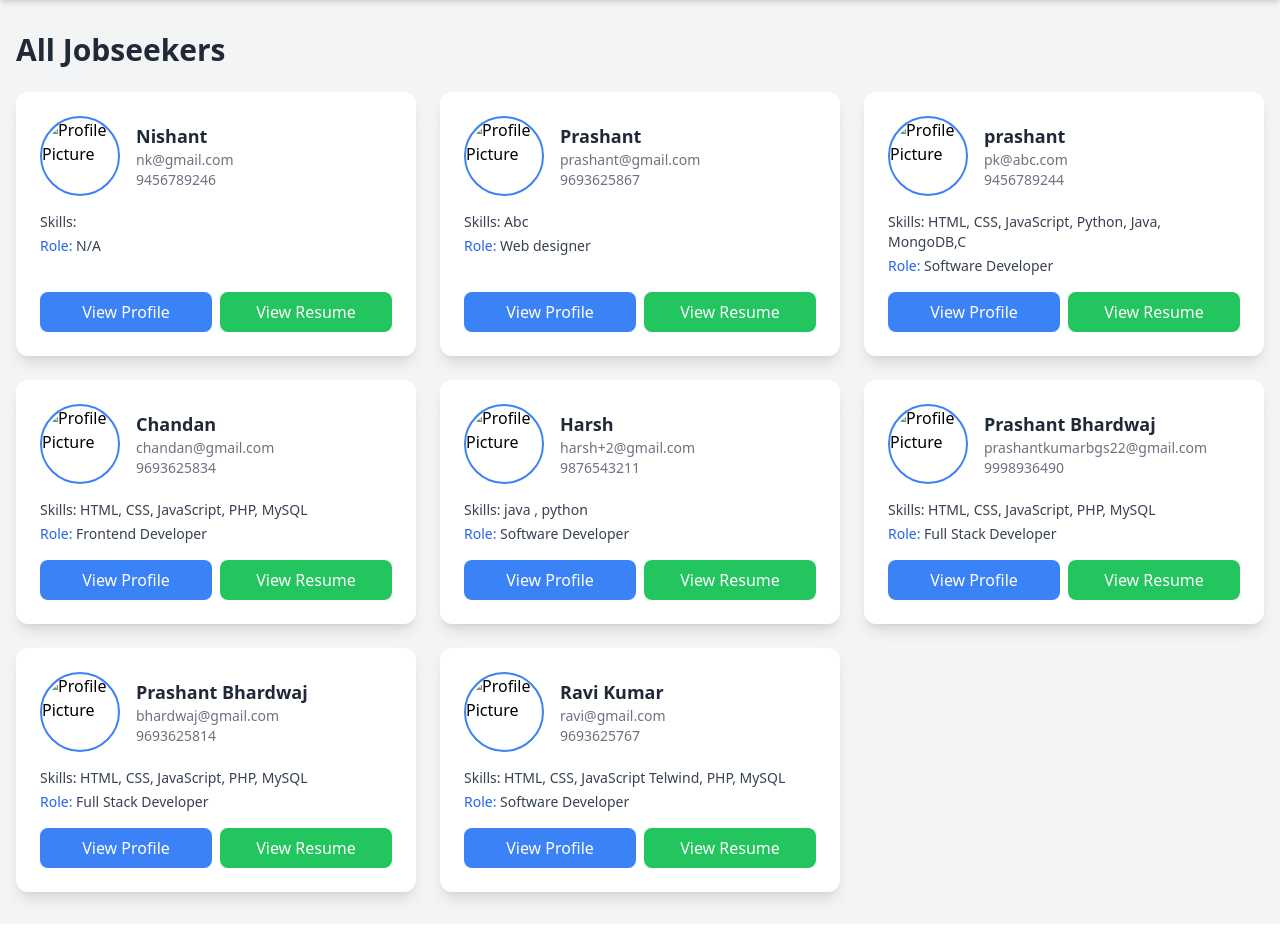
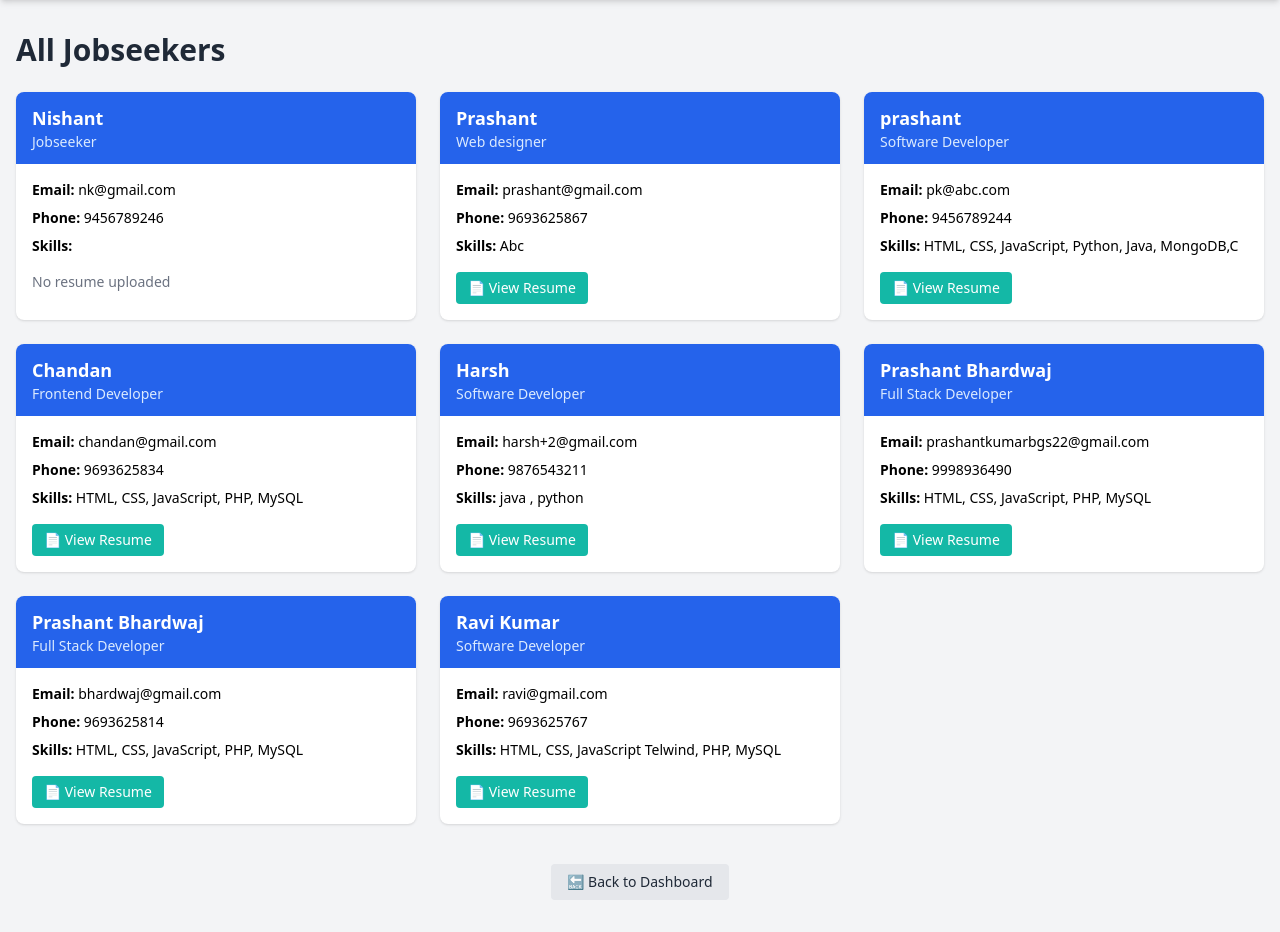
Before and after one commit to PrashantKumar249/Job_portal_project, a PHP site: page /jobseekers.php in a window 1280 px wide. Shown: the part 160-1092 px from the top of the page. Run offline with PHP 8.4, Linux system fonts and the light colour scheme; a user stored in the database is signed in; data comes from the database, SQL or seed files in the repository; some libraries are stand-ins or nearby versions.

Commit message:
Almost completed

```diff
--- a/company_admin/admin_profile.php
+++ b/company_admin/admin_profile.php
@@ -42,7 +42,7 @@ $conn->close();
             <div class="flex flex-col items-center text-center space-y-4">
                 <?php if (!empty($company['logo'])): ?>
                     <div class="relative">
-                        <img src="../Uploads/company_logos/<?php echo htmlspecialchars($company['logo']); ?>"
+                        <img src="../Uploads/company_logo/<?php echo htmlspecialchars($company['logo']); ?>"
                             alt="Company Logo"
                             class="w-28 h-28 sm:w-32 sm:h-32 object-cover rounded-full border-4 border-green-300 shadow-lg">
                     </div>
--- a/company_admin/edit_company_profile.php
+++ b/company_admin/edit_company_profile.php
@@ -46,7 +46,7 @@ if ($_SERVER['REQUEST_METHOD'] === 'POST') {
     // Handle logo upload
     if (!empty($_FILES['company_logo']['name'])) {
         $logo_name = time() . '_' . basename($_FILES['company_logo']['name']);
-        $target_path = "../Uploads/company_logos/" . $logo_name;
+        $target_path = "../Uploads/company_logo/" . $logo_name;
         move_uploaded_file($_FILES['company_logo']['tmp_name'], $target_path);
     } else {
         $logo_name = $company['logo']; // Keep existing logo
@@ -86,7 +86,7 @@ $conn->close();
                 <div>
                     <label class="block text-sm font-medium text-green-700 mb-2">Company Logo</label>
                     <?php if (!empty($company['logo'])): ?>
-                        <img src="../Uploads/company_logos/<?php echo htmlspecialchars($company['logo']); ?>" class="w-20 h-20 rounded-full mb-3">
+                        <img src="../Uploads/company_logo/<?php echo htmlspecialchars($company['logo']); ?>" class="w-20 h-20 rounded-full mb-3">
                     <?php endif; ?>
                     <input type="file" name="company_logo" class="block w-full border border-green-300 rounded-lg p-2">
                 </div>
--- a/company_admin/jobseekers.php
+++ b/company_admin/jobseekers.php
@@ -18,40 +18,43 @@ $result = mysqli_query($conn, $query);
     <!-- Responsive Grid -->
     <div class="grid grid-cols-1 sm:grid-cols-2 lg:grid-cols-3 gap-6">
         <?php while ($row = mysqli_fetch_assoc($result)) { ?>
-            <div class="bg-white shadow-lg rounded-xl p-6 hover:shadow-2xl transition duration-300 flex flex-col">
-                <div class="flex items-center space-x-4">
-                    <img src="<?php echo !empty($row['profile_pic']) ? '../uploads/profile/' . $row['profile_pic'] : 'https://via.placeholder.com/80'; ?>"
-                        alt="Profile Picture" class="w-20 h-20 rounded-full border-2 border-blue-500 object-cover">
-                    <div>
-                        <h2 class="text-lg font-semibold text-gray-800"><?php echo htmlspecialchars($row['name']); ?></h2>
-                        <p class="text-sm text-gray-500"><?php echo htmlspecialchars($row['email']); ?></p>
-                        <p class="text-sm text-gray-500"><?php echo htmlspecialchars($row['phone']); ?></p>
-                    </div>
+            <div class="bg-white shadow rounded-lg overflow-hidden">
+                <!-- Header -->
+                <div class="bg-blue-600 px-4 py-3">
+                    <h2 class="text-lg font-bold text-white truncate">
+                        <?= htmlspecialchars($row['name']); ?>
+                    </h2>
+                    <p class="text-blue-100 text-sm"><?= htmlspecialchars($row['role'] ?? 'Jobseeker'); ?></p>
                 </div>
 
-                <div class="mt-4 flex-grow">
-                    <p class="text-gray-700 text-sm">
-                        <span class="font-medium">Skills:</span>
-                        <?php echo htmlspecialchars($row['skills'] ?? ''); ?>
-                    </p>
-                    <p class="text-gray-700 text-sm mt-1">
-                        <span class="font-medium text-blue-600">Role:</span>
-                        <?php echo htmlspecialchars($row['role'] ?? 'N/A'); ?>
-                    </p>
+                <!-- Details -->
+                <div class="p-4 space-y-2">
+                    <p class="text-sm"><strong>Email:</strong> <?= htmlspecialchars($row['email']); ?></p>
+                    <p class="text-sm"><strong>Phone:</strong> <?= htmlspecialchars($row['phone']); ?></p>
+                    <p class="text-sm"><strong>Skills:</strong> <?= htmlspecialchars($row['skills']); ?></p>
                 </div>
 
-
-                <div class="mt-4 flex space-x-2">
-                    <a href="view_jobseeker.php?jobseeker_id=<?php echo $row['jobseeker_id']; ?>"
-                        class="flex-1 text-center bg-blue-500 hover:bg-blue-600 text-white px-4 py-2 rounded-lg font-medium transition">
-                        View Profile
-                    </a>
-                    <a href="../resumes/<?php echo $row['resume']; ?>" target="_blank"
-                        class="flex-1 text-center bg-green-500 hover:bg-green-600 text-white px-4 py-2 rounded-lg font-medium transition">
-                        View Resume
-                    </a>
+                <!-- Resume -->
+                <div class="px-4 pb-4">
+                   <?php if (!empty($row['resume'])): ?>
+                     <a href="../resumes/<?= htmlspecialchars($row['resume']); ?>"
+                           target="_blank"
+                           class="inline-block bg-teal-500 hover:bg-teal-600 text-white text-xs sm:text-sm px-3 py-1.5 rounded transition w-full sm:w-auto text-center">
+                       📄 View Resume
+                     </a>
+                  <?php else: ?>
+                     <p class="text-gray-500 text-sm">No resume uploaded</p>
+                  <?php endif; ?>
                 </div>
             </div>
         <?php } ?>
     </div>
+
+    <!-- Back Button -->
+    <div class="mt-10 text-center">
+        <a href="dashboard.php"
+           class="inline-block bg-gray-200 hover:bg-gray-300 text-gray-800 text-sm font-medium px-4 py-2 rounded transition">
+            🔙 Back to Dashboard
+        </a>
+    </div>
 </div>
--- a/company_admin/schedule_interview.php
+++ b/company_admin/schedule_interview.php
@@ -114,6 +114,12 @@ $result = $conn->query($sql);
             </tbody>
         </table>
     </div>
+    <div class="mt-10 text-center">
+        <a href="dashboard.php"
+            class="inline-block bg-gray-200 hover:bg-gray-300 text-gray-800 text-sm font-medium px-4 py-2 rounded transition">
+            🔙 Back to Dashboard
+        </a>
+    </div>
 </div>
 
 <script src="https://code.jquery.com/jquery-3.6.0.min.js"></script>
--- a/super_admin/dashboard.php
+++ b/super_admin/dashboard.php
@@ -30,10 +30,10 @@ if (!isset($_SESSION['superadmin_id'])) {
       </a>
 
       <!-- Card 3 -->
-      <a href="view_logs.php" class="bg-white rounded-lg shadow-md hover:shadow-xl transition-shadow border-t-4 border-purple-500 p-6 group">
+      <!-- <a href="view_logs.php" class="bg-white rounded-lg shadow-md hover:shadow-xl transition-shadow border-t-4 border-purple-500 p-6 group">
         <h3 class="text-lg font-semibold text-purple-700 group-hover:underline">Activity Logs</h3>
         <p class="text-gray-600 mt-2">View actions performed by superadmins and company admins.</p>
-      </a>
+      </a> -->
 
       <!-- Card 4 -->
       <a href="jobseekers.php" class="bg-white rounded-lg shadow-md hover:shadow-xl transition-shadow border-t-4 border-purple-500 p-6 group">
--- a/super_admin/manage_companies.php
+++ b/super_admin/manage_companies.php
@@ -47,8 +47,10 @@ $result = $conn->query($sql);
                     <td class="px-4 py-2 border"><?= $row['created_at']; ?></td>
                     <td class="px-4 py-2 border text-center">
                         <a href="view_all_jobs.php?company_id=<?= $row['company_id']; ?>"
-                           class="bg-blue-600 text-white px-3 py-1 rounded hover:bg-blue-700 transition">
-                           View Jobs
+                            class="bg-blue-600 text-white px-3 py-1 text-sm rounded
+                                  hover:bg-blue-700 transition
+                                  sm:px-4 sm:py-2 sm:text-base block text-center">
+                            View Jobs
                         </a>
                     </td>
                     <td class="px-4 py-2 border whitespace-nowrap">
```
Also changed, not shown: super_admin/manage_admins.php (+7 -4 lines), super_admin/view_applicants.php (+6 -2 lines), company_admin/uploads/companies/logo_Test_68a09b9b21fdf.jpg (added).
